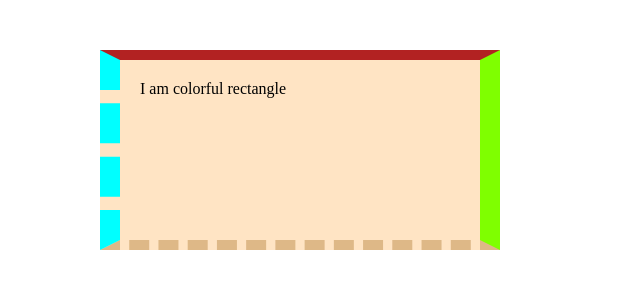
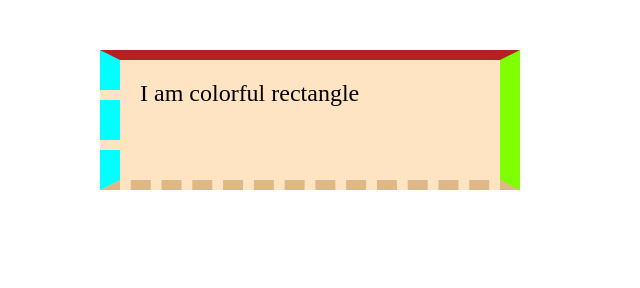
Before and after one commit to ArthurAmirov/html-css, a plain HTML site: page lesson8/Task2/index.html in a window 1280 px wide. Shown: the whole page, without its empty margins (0-640 px from the left). Drawn offline with nearby package versions, Linux system fonts and the light colour scheme.

Commit message:
зміна висоти і довжини

```diff
--- a/lesson8/Task2/index.html
+++ b/lesson8/Task2/index.html
@@ -13,8 +13,8 @@
         }
 
         .rectangle {
-            width: 400px;
-            height: 200px;
+            width: 420px;
+            height: 140px;
             background-color: bisque;
             /*border: 10px solid black;*/
             border-color: firebrick chartreuse burlywood aqua;
@@ -22,6 +22,7 @@
             border-width: 10px 20px;
             margin: 50px 100px;
             padding: 20px;
+            font-size: 24px;
         }
     </Style>
 </head>
```
